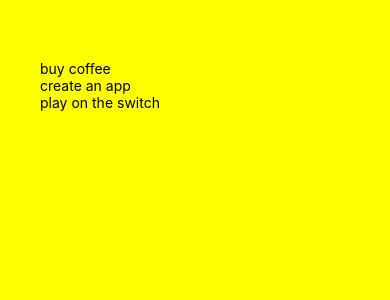
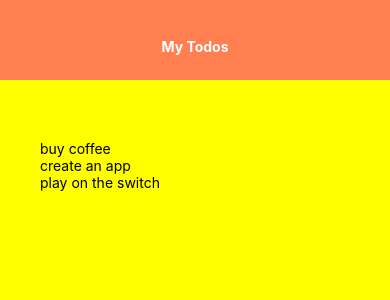
Before and after one commit to taylorhh5/nativeProject, a React Native app: screen / in a window 390 px wide. Shown: the top 300 px of the page. Built offline with nearby package versions, Linux system fonts and the light colour scheme.

Commit message:
Added header

```diff
--- a/App.js
+++ b/App.js
@@ -9,6 +9,7 @@
   FlatList,
   TouchableOpacity,
 } from "react-native";
+import Header from './components/Header'
 
 export default function App() {
 
@@ -23,6 +24,7 @@
   return (
     <View style={styles.container}>
    {/* header */}
+   <Header/>
    <View style={styles.content}>
 {/* TODO Form */}
 
--- /dev/null
+++ b/components/Header.js
@@ -0,0 +1,25 @@
+import React from 'react'
+import { View, Text, StyleSheet } from 'react-native'
+
+export default function Header() {
+    return (
+        <View style={styles.header}>
+            <Text style={styles.title}>My Todos</Text>
+        </View>
+    )
+}
+
+const styles = StyleSheet.create({
+
+    header:{
+        height:80,
+        paddingTop:38,
+        backgroundColor:"coral"
+    },
+    title:{
+        textAlign:'center',
+        color:"white",
+        fontWeight:"bold"
+    }
+
+})
```
